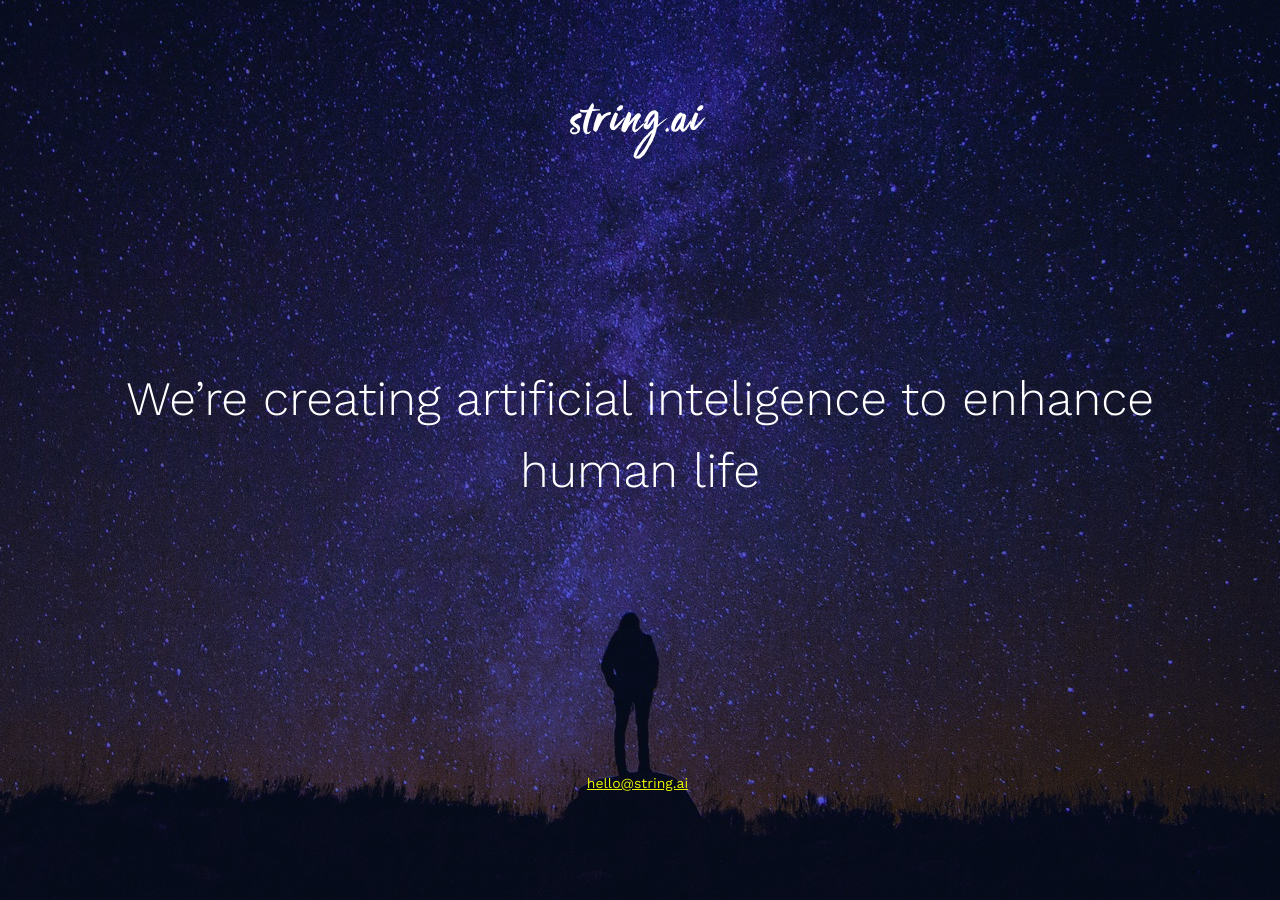
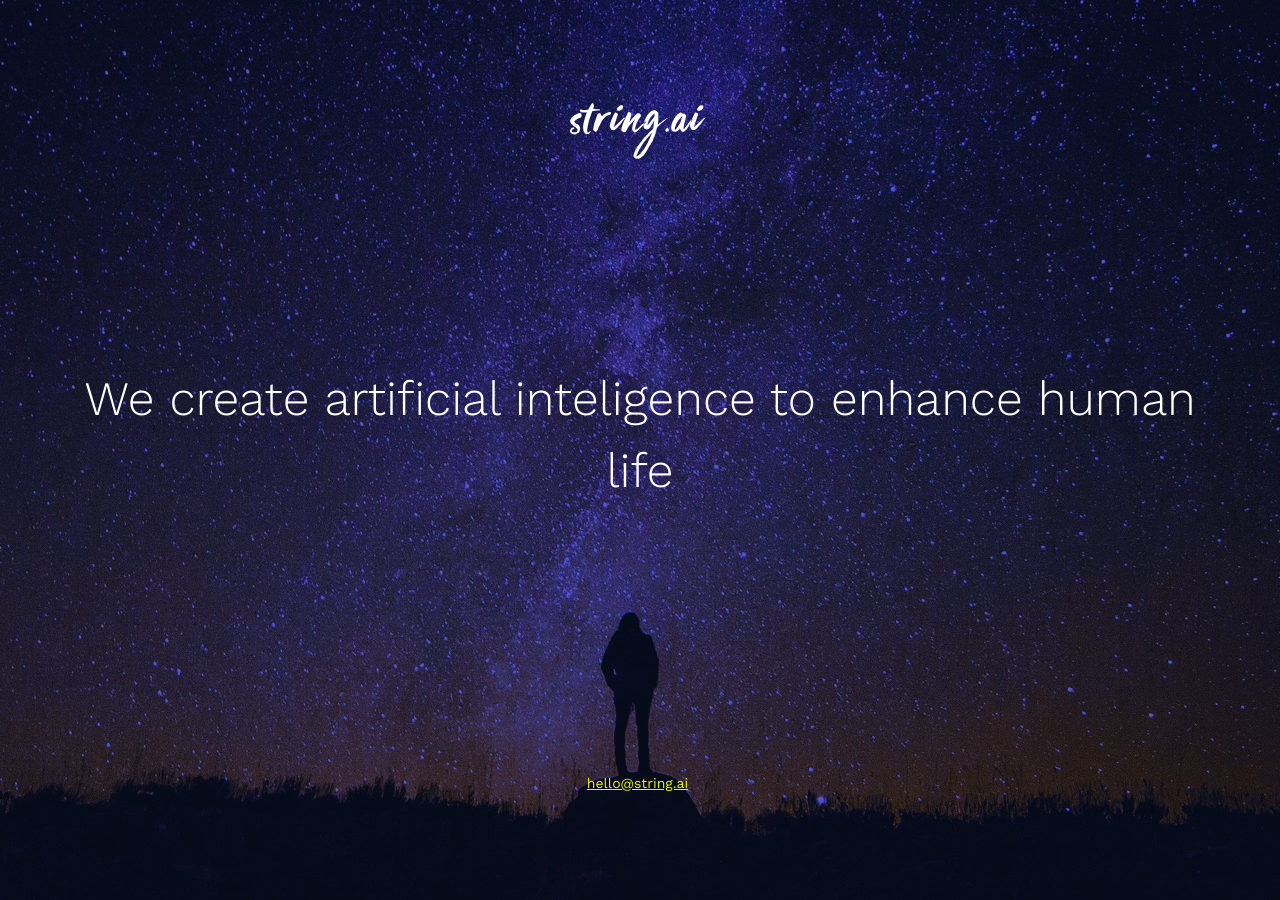
Before and after one commit to string-ai/string-ai.github.io, a Jekyll site: the page built from index.html, in a window 1280 px wide. Built offline with Jekyll 4.4.1, drawn with Linux system fonts in a browser that asks for light colours.

Commit message:
Updated tagline

```diff
--- a/index.html
+++ b/index.html
@@ -5,6 +5,6 @@ title: "string.ai: We’re creating artificial inteligence to enhance human life
 
 <div class="main container">
 
-  <h2 class="text-center">We’re creating artificial inteligence to enhance human life</h2>
+  <h2 class="text-center">We create artificial inteligence to enhance human life</h2>
 
 </div>
```
